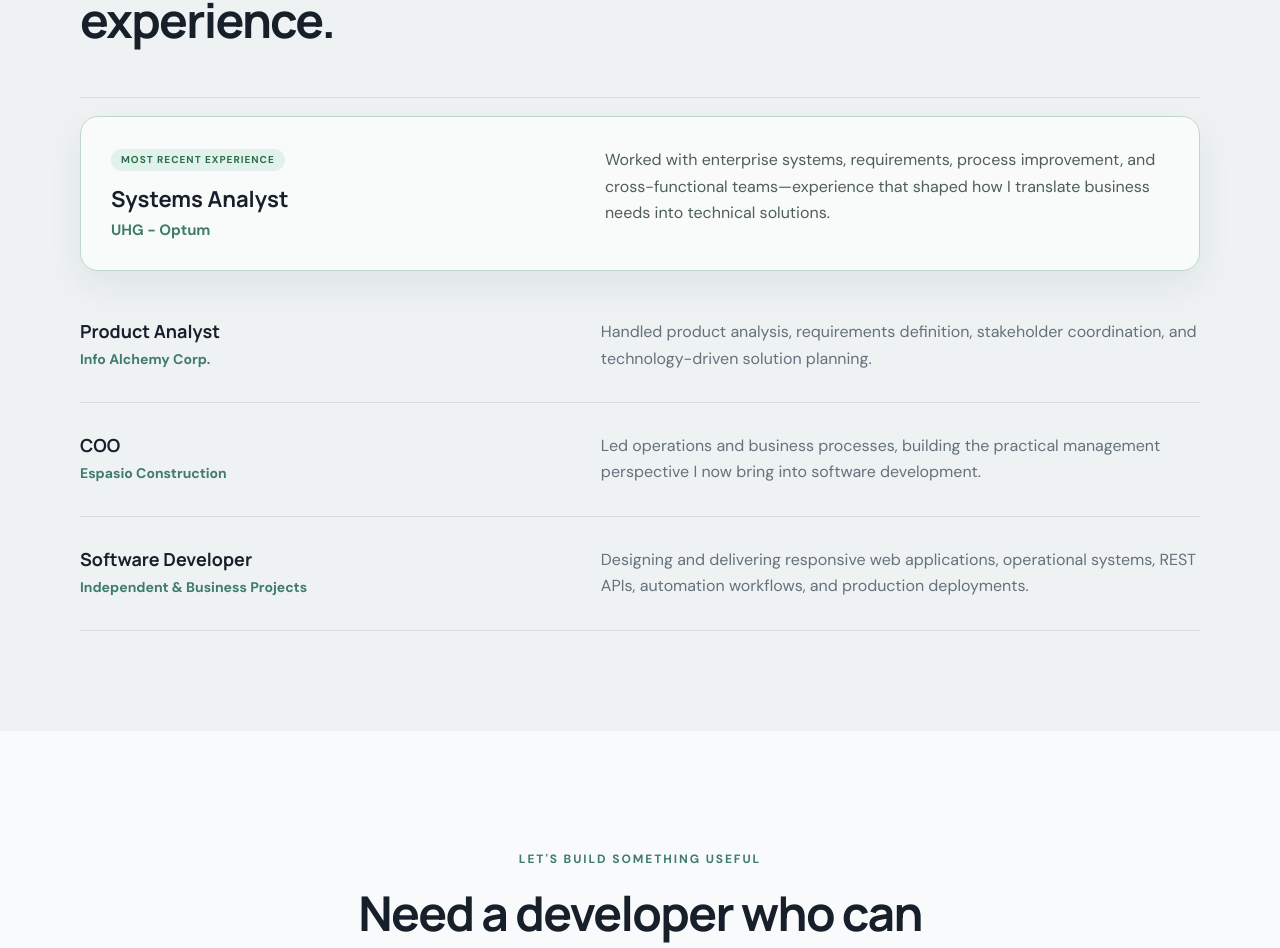
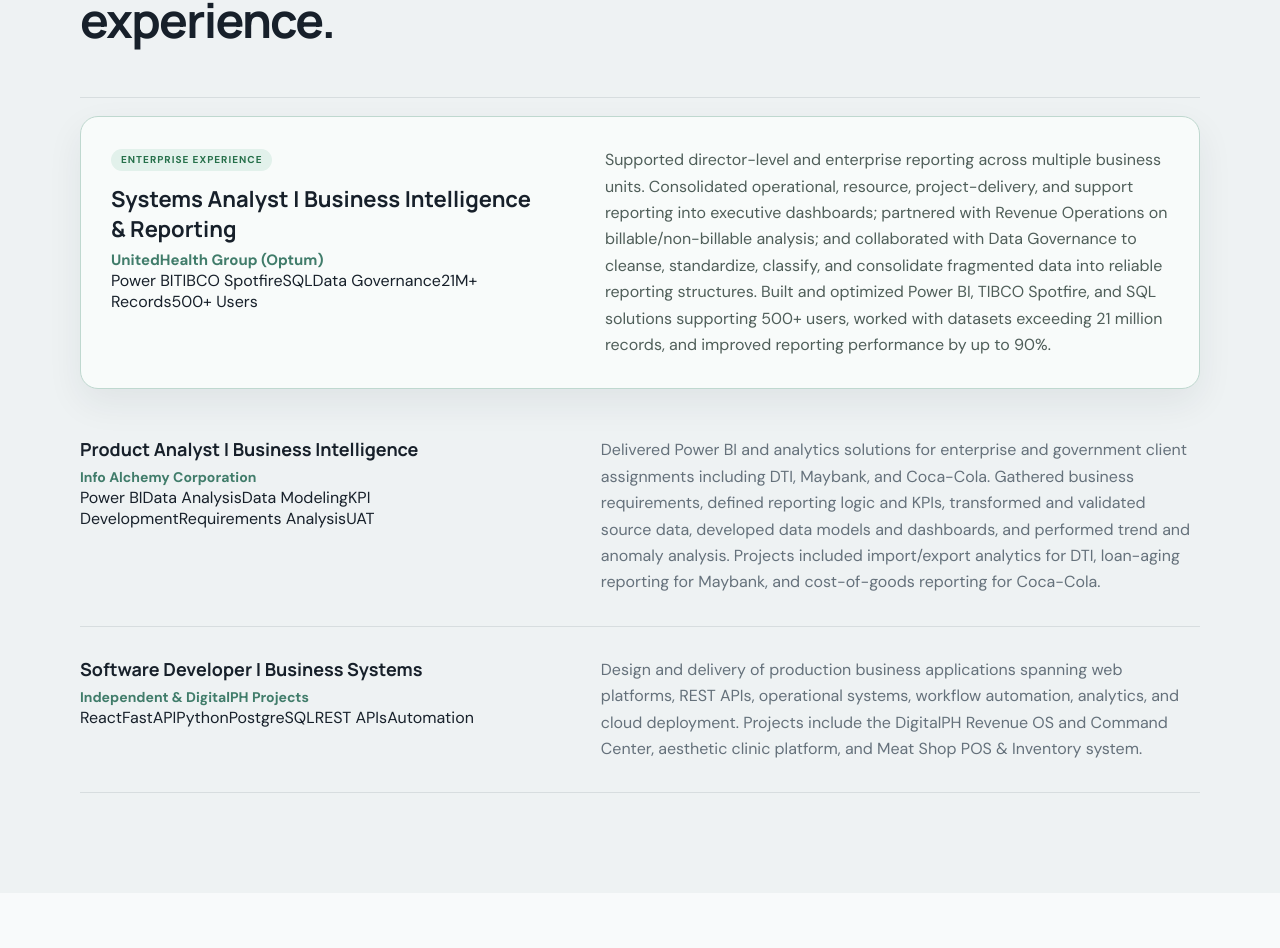
Before and after one commit to jundaig007/developer-portfolio, a React (Vite) app: page / in a window 1280 px wide. Shown: the part 5657-6605 px from the top of the page. Built offline with nearby package versions, Linux system fonts and the light colour scheme.

Commit message:
Enhance UHG and Info Alchemy experience section

```diff
--- a/src/App.jsx
+++ b/src/App.jsx
@@ -9,7 +9,11 @@
 {title:'Meat Shop POS & Inventory',type:'Full-Stack Business Application',image:'https://image.thum.io/get/width/1200/crop/700/noanimate/https://meat.thedigitalph.com',imageAlt:'Meat Shop POS and Inventory platform',summary:'An operational system for day-to-day meat shop workflows, covering point of sale, purchasing, inventory, customers, delivery, reporting, and product pricing.',challenge:'Bring fragmented store operations into one application while keeping transaction flows fast and practical for everyday use.',outcome:'Built and deployed a full-stack system with product search, CRUD workflows, stock tracking, purchasing, POS operations, customer records, reporting, and API integration.',stack:['React','FastAPI','Python','REST API'],live:'https://meat.thedigitalph.com',liveLabel:'Live system',source:'https://github.com/jundaig007/meat'},
 {title:'DigitalPH Business Platform',type:'React / Business Website',image:'https://image.thum.io/get/width/1200/crop/700/noanimate/https://thedigitalph.com',imageAlt:'DigitalPH business website',summary:'A production website and project platform created to present DigitalPH services, case work, and business capabilities through a responsive React experience.',challenge:'Create a credible digital presence that could support client acquisition while remaining easy to extend with new projects and services.',outcome:'Delivered a production-deployed React application with project management features, responsive layouts, service pages, and cloud deployment.',stack:['React','Vite','Tailwind CSS','Cloudflare'],live:'https://thedigitalph.com',liveLabel:'Live website',source:'https://github.com/jundaig007/DGHub-Business-Website'}
 ]
-const experience=[['Systems Analyst','UHG - Optum','Worked with enterprise systems, requirements, process improvement, and cross-functional teams—experience that shaped how I translate business needs into technical solutions.'],['Product Analyst','Info Alchemy Corp.','Handled product analysis, requirements definition, stakeholder coordination, and technology-driven solution planning.'],['COO','Espasio Construction','Led operations and business processes, building the practical management perspective I now bring into software development.'],['Software Developer','Independent & Business Projects','Designing and delivering responsive web applications, operational systems, REST APIs, automation workflows, and production deployments.']]
+const experience=[
+['Systems Analyst | Business Intelligence & Reporting','UnitedHealth Group (Optum)','Supported director-level and enterprise reporting across multiple business units. Consolidated operational, resource, project-delivery, and support reporting into executive dashboards; partnered with Revenue Operations on billable/non-billable analysis; and collaborated with Data Governance to cleanse, standardize, classify, and consolidate fragmented data into reliable reporting structures. Built and optimized Power BI, TIBCO Spotfire, and SQL solutions supporting 500+ users, worked with datasets exceeding 21 million records, and improved reporting performance by up to 90%.',['Power BI','TIBCO Spotfire','SQL','Data Governance','21M+ Records','500+ Users']],
+['Product Analyst | Business Intelligence','Info Alchemy Corporation','Delivered Power BI and analytics solutions for enterprise and government client assignments including DTI, Maybank, and Coca-Cola. Gathered business requirements, defined reporting logic and KPIs, transformed and validated source data, developed data models and dashboards, and performed trend and anomaly analysis. Projects included import/export analytics for DTI, loan-aging reporting for Maybank, and cost-of-goods reporting for Coca-Cola.',['Power BI','Data Analysis','Data Modeling','KPI Development','Requirements Analysis','UAT']],
+['Software Developer | Business Systems','Independent & DigitalPH Projects','Design and delivery of production business applications spanning web platforms, REST APIs, operational systems, workflow automation, analytics, and cloud deployment. Projects include the DigitalPH Revenue OS and Command Center, aesthetic clinic platform, and Meat Shop POS & Inventory system.',['React','FastAPI','Python','PostgreSQL','REST APIs','Automation']]
+]
 const strengths=[['Product thinking','I connect interface decisions to the underlying user and business problem.'],['End-to-end ownership','I can move from requirements and UI implementation through API integration, testing, Git workflows, and deployment.'],['Business systems','My strongest work is software that improves real operational workflows—not just isolated demo interfaces.']]
 
 function App(){
@@ -22,7 +26,7 @@
 <section className="valueStrip shell">{strengths.map(([title,text])=><div className="valueItem" key={title}><CheckCircle2 size={18}/><div><h3>{title}</h3><p>{text}</p></div></div>)}</section>
 <section id="skills" className="section alt"><div className="shell"><p className="eyebrow">TECHNICAL TOOLKIT</p><h2>Technologies I use to ship products.</h2><div className="skillGrid"><div className="capability"><Code2/><h3>Frontend</h3><p>Responsive interfaces, reusable components, forms, dashboards, search, filtering, and application state.</p></div><div className="capability"><Server/><h3>Backend & APIs</h3><p>REST API integration plus Python/FastAPI services for production business applications.</p></div><div className="capability"><Database/><h3>Data</h3><p>Relational data modeling, SQLAlchemy, PostgreSQL, SQLite, and application data flows.</p></div><div className="capability"><Workflow/><h3>Automation</h3><p>Designing software around repeatable business processes, validations, roles, and operational workflows.</p></div></div><div className="chips">{skills.map(s=><span key={s}>{s}</span>)}</div></div></section>
 <section id="projects" className="section shell"><p className="eyebrow">SELECTED WORK</p><div className="sectionHead"><h2>Projects built around real business needs.</h2><p>Production websites, operational systems, and workflow platforms.</p></div><div className="projectGrid">{projects.map((p,i)=><article className="project" key={p.title}>{p.image&&<a className="projectImageWrap" href={p.live||p.source} target="_blank" rel="noreferrer"><img className="projectImage" src={p.image} alt={p.imageAlt||p.title} loading="lazy"/></a>}<div className="projectTop"><div className="projectNo">0{i+1}</div><p className="projectType">{p.type}</p></div><h3>{p.title}</h3><p className="projectSummary">{p.summary}</p><div className="caseStudy"><div><span>Challenge</span><p>{p.challenge}</p></div><div><span>Delivered</span><p>{p.outcome}</p></div></div><div className="projectStack">{p.stack.map(x=><span key={x}>{x}</span>)}</div><div className="projectLinks">{p.live&&<a href={p.live} target="_blank" rel="noreferrer"><ExternalLink size={16}/> {p.liveLabel||'Live project'}</a>}{p.admin&&<a href={p.admin} target="_blank" rel="noreferrer"><ExternalLink size={16}/> {p.adminLabel||'Admin'}</a>}{p.source&&<a href={p.source} target="_blank" rel="noreferrer"><Github size={16}/> {p.sourceLabel||'Source'}</a>}</div></article>)}</div></section>
-<section id="experience" className="section alt"><div className="shell"><p className="eyebrow">EXPERIENCE</p><h2>Technical execution backed by product and operations experience.</h2><div className="timeline">{experience.map(([role,company,text],index)=><div className={`experience ${index===0?'experienceFeatured':''}`} key={role+company}><div>{index===0&&<span className="experienceBadge">Most Recent Experience</span>}<h3>{role}</h3><strong>{company}</strong></div><p>{text}</p></div>)}</div></div></section>
+<section id="experience" className="section alt"><div className="shell"><p className="eyebrow">EXPERIENCE</p><h2>Technical execution backed by product and operations experience.</h2><div className="timeline">{experience.map(([role,company,text,tags],index)=><div className={`experience ${index===0?'experienceFeatured':''}`} key={role+company}><div>{index===0&&<span className="experienceBadge">Enterprise Experience</span>}<h3>{role}</h3><strong>{company}</strong><div className="experienceTags">{tags?.map(tag=><span key={tag}>{tag}</span>)}</div></div><p>{text}</p></div>)}</div></div></section>
 <section className="contact shell"><p className="eyebrow">LET'S BUILD SOMETHING USEFUL</p><h2>Need a developer who can understand the product, not just the ticket?</h2><p>I’m open to Front-End, React, Full-Stack, and product-focused software development opportunities.</p><div className="actions center"><a className="primary" href="mailto:daigjun444@gmail.com"><Mail size={18}/> Email me</a><a className="secondary" href="https://github.com/jundaig007" target="_blank" rel="noreferrer"><Github size={18}/> View GitHub</a></div><span className="emailText">daigjun444@gmail.com</span></section>
 </main><footer className="shell"><span>© 2026 Jun Daig</span><span>Built with React & Vite · Deployed with GitHub Pages</span></footer></div>}
 export default App
```
